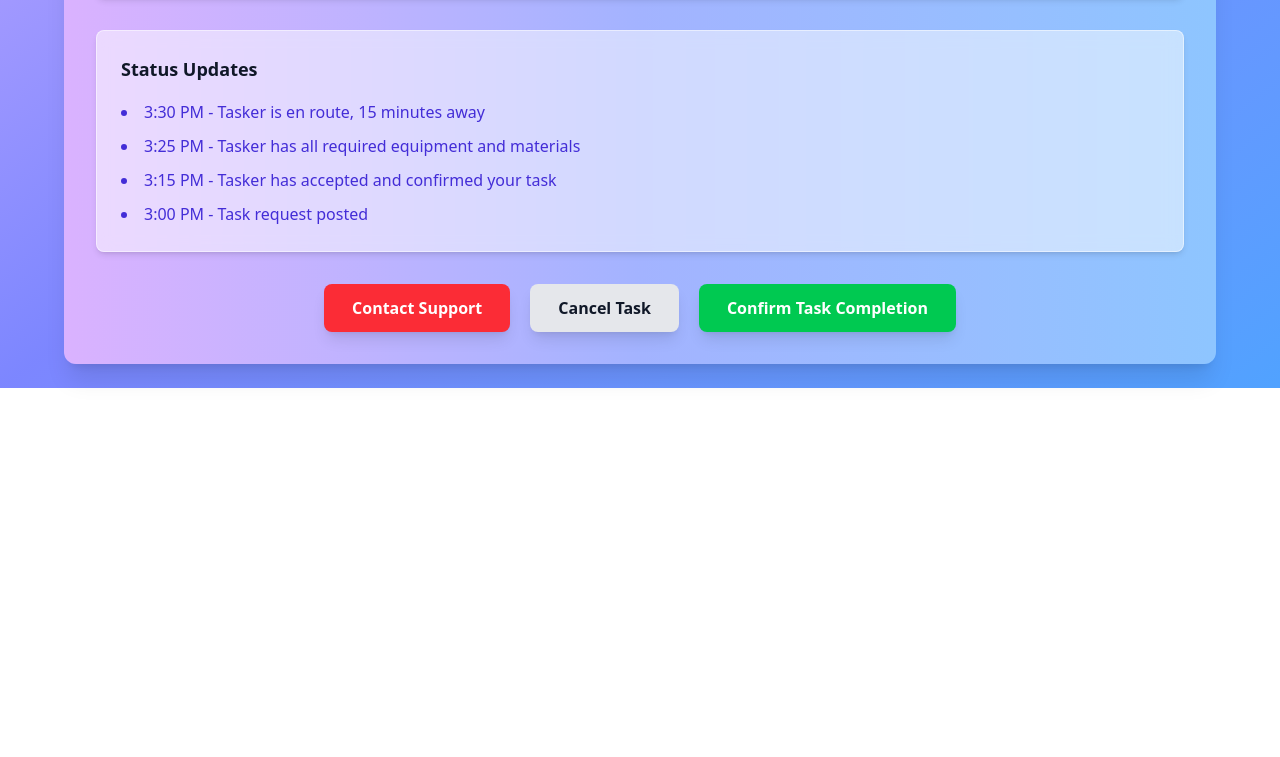
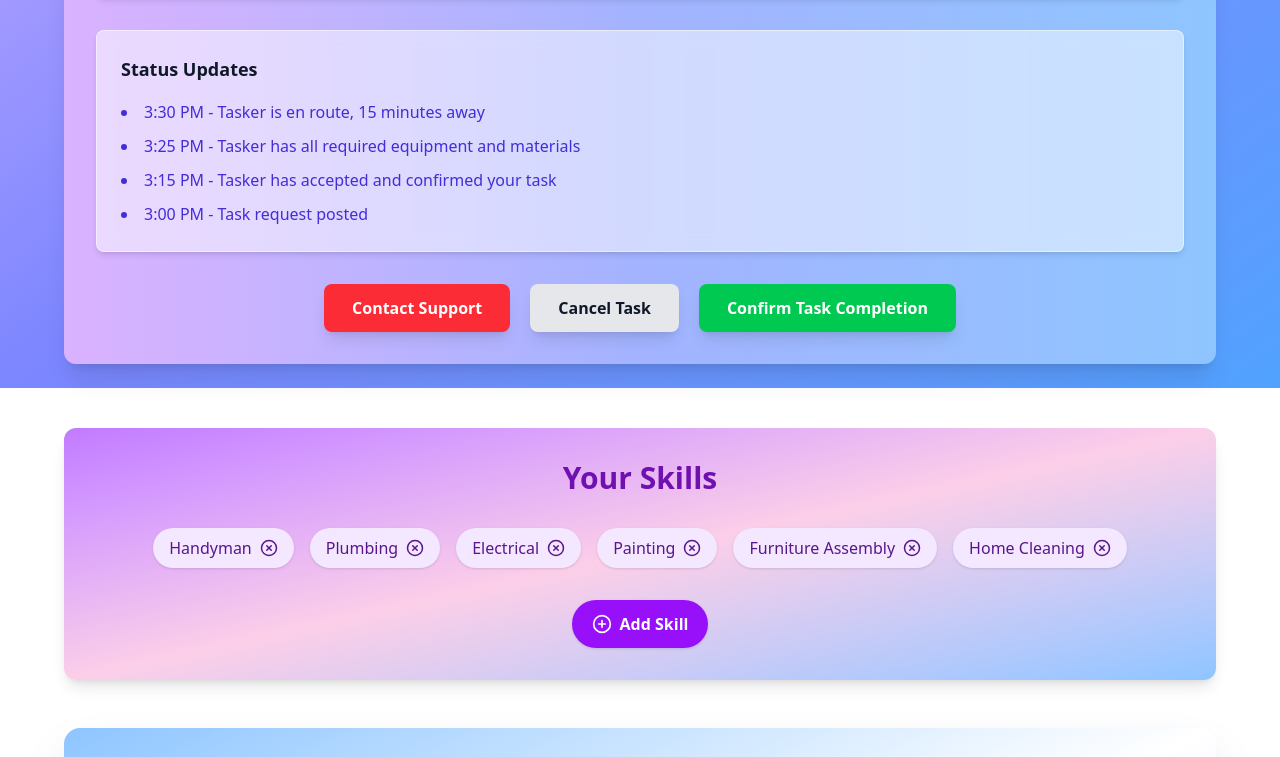
Before and after one commit to Abdul-Baset-Codingal/Taskmatch, a Next.js app: page /dashboard/tasker in a window 1280 px wide. Shown: the part 2040-2797 px from the top of the page. Before the commit the page ends 2428 px from the top, so only its background shows below. Built offline with nearby package versions, Linux system fonts and the light colour scheme.

Commit message:
added some feature

```diff
--- a/src/app/dashboard/tasker/page.tsx
+++ b/src/app/dashboard/tasker/page.tsx
@@ -1,5 +1,7 @@
+import AvailabilitySchedule from '@/components/dashboard/tasker/AvailabilitySchedule';
 import DashboardStats from '@/components/dashboard/tasker/DashboardStats';
 import EditProfile from '@/components/dashboard/tasker/EditProfile';
+import SkillsSection from '@/components/dashboard/tasker/SkillsSection';
 import TaskTabs from '@/components/dashboard/tasker/TaskTabs';
 import UrgentTasks from '@/components/dashboard/tasker/UrgentTasks';
 import Navbar from '@/shared/Navbar';
@@ -29,6 +31,12 @@ const page = () => {
           <div>
             <TaskTabs/>
           </div>
+          <div>
+            <SkillsSection/>
+          </div>
+          <div>
+            <AvailabilitySchedule/>
+          </div>
         </div>
       </div>
     );
--- /dev/null
+++ b/src/components/dashboard/tasker/AvailabilitySchedule.tsx
@@ -0,0 +1,99 @@
+"use client";
+import React, { useState } from "react";
+import { FiPlusCircle, FiTrash2, FiCalendar, FiClock } from "react-icons/fi";
+
+const initialSchedule = [
+  { day: "Monday", time: "9:00 AM - 12:00 PM" },
+  { day: "Wednesday", time: "2:00 PM - 5:00 PM" },
+  { day: "Friday", time: "10:00 AM - 1:00 PM" },
+];
+
+const AvailabilitySchedule = () => {
+  const [schedule, setSchedule] = useState(initialSchedule);
+  const [newDay, setNewDay] = useState("");
+  const [newTime, setNewTime] = useState("");
+
+  const handleAddSchedule = () => {
+    if (newDay && newTime) {
+      setSchedule([...schedule, { day: newDay, time: newTime }]);
+      setNewDay("");
+      setNewTime("");
+    }
+  };
+
+  const handleDelete = (index: number) => {
+    const updated = [...schedule];
+    updated.splice(index, 1);
+    setSchedule(updated);
+  };
+
+  return (
+    <section className="max-w-6xl mx-auto bg-gradient-to-br from-blue-300 via-white to-purple-300 rounded-2xl p-10 shadow-2xl text-gray-900 mt-12">
+      <h2 className="text-4xl font-extrabold mb-10 text-center text-blue-900 drop-shadow-md">
+        <FiCalendar className="inline-block mr-2 text-blue-800" />
+        Availability Schedule
+      </h2>
+
+      <ul className="space-y-5 mb-10">
+        {schedule.map((slot, index) => (
+          <li
+            key={index}
+            className="flex justify-between items-center bg-white/90 border border-blue-200 px-6 py-4 rounded-xl shadow hover:shadow-md transition-all duration-200"
+          >
+            <div className="flex items-start gap-4">
+              <div className="text-blue-600 text-xl pt-1">
+                <FiCalendar />
+              </div>
+              <div>
+                <p className="font-bold text-xl">{slot.day}</p>
+                <p className="text-sm text-gray-700 flex items-center gap-1">
+                  <FiClock className="text-gray-500" /> {slot.time}
+                </p>
+              </div>
+            </div>
+            <button
+              onClick={() => handleDelete(index)}
+              className="text-red-500 hover:text-red-700 transition"
+              title="Delete"
+            >
+              <FiTrash2 size={22} />
+            </button>
+          </li>
+        ))}
+      </ul>
+
+      <div className="flex flex-col sm:flex-row sm:items-center gap-4 justify-center">
+        <div className="relative w-60">
+          <FiCalendar className="absolute top-3 left-3 text-gray-400" />
+          <input
+            type="text"
+            placeholder="Day (e.g., Tuesday)"
+            value={newDay}
+            onChange={(e) => setNewDay(e.target.value)}
+            className="pl-10 pr-4 py-2 border border-blue-300 rounded-lg w-full shadow focus:outline-none focus:ring-2 focus:ring-blue-400"
+          />
+        </div>
+        <div className="relative w-60">
+          <FiClock className="absolute top-3 left-3 text-gray-400" />
+          <input
+            type="text"
+            placeholder="Time (e.g., 3PM - 6PM)"
+            value={newTime}
+            onChange={(e) => setNewTime(e.target.value)}
+            className="pl-10 pr-4 py-2 border border-blue-300 rounded-lg w-full shadow focus:outline-none focus:ring-2 focus:ring-blue-400"
+          />
+        </div>
+        <button
+          onClick={handleAddSchedule}
+          className="flex items-center gap-2 bg-gradient-to-r from-blue-600 to-purple-600 hover:from-blue-700 hover:to-purple-700 text-white px-6 py-2.5 rounded-xl shadow-md hover:shadow-lg transition-all duration-200"
+        >
+          <FiPlusCircle size={20} />
+          Add Slot
+        </button>
+      </div>
+    *!!!!
+    </section>
+  );
+};
+
+export default AvailabilitySchedule;
--- a/src/components/dashboard/tasker/AvailableTasks.tsx
+++ b/src/components/dashboard/tasker/AvailableTasks.tsx
@@ -62,7 +62,6 @@ const AvailableTasks = () => {
       <h2 className="text-3xl font-bold mb-10 text-center text-purple-800">
         Available Tasks
       </h2>
-
       <div className="space-y-8">
         {availableTasks.map((task) => (
           <div
--- /dev/null
+++ b/src/components/dashboard/tasker/SkillsSection.tsx
@@ -0,0 +1,85 @@
+"use client"
+import React, { useState } from "react";
+import { FiPlusCircle, FiXCircle } from "react-icons/fi";
+
+const initialSkills = [
+  "Handyman",
+  "Plumbing",
+  "Electrical",
+  "Painting",
+  "Furniture Assembly",
+  "Home Cleaning",
+];
+
+const SkillsSection = () => {
+  const [skills, setSkills] = useState(initialSkills);
+  const [showInput, setShowInput] = useState(false);
+  const [newSkill, setNewSkill] = useState("");
+
+  const handleAddSkill = () => {
+    const skill = newSkill.trim();
+    if (skill && !skills.includes(skill)) {
+      setSkills([...skills, skill]);
+      setNewSkill("");
+      setShowInput(false);
+    }
+  };
+
+  const handleDeleteSkill = (skillToDelete: string) => {
+    setSkills(skills.filter((skill) => skill !== skillToDelete));
+  };
+
+  return (
+    <section className="max-w-6xl mx-auto bg-gradient-to-br from-purple-400 via-pink-200 to-blue-300 rounded-xl p-8 shadow-lg text-gray-900 mt-10">
+      <h2 className="text-3xl font-bold mb-8 text-center text-purple-800">
+        Your Skills
+      </h2>
+
+      <div className="flex flex-wrap gap-4 justify-center mb-8">
+        {skills.map((skill, idx) => (
+          <div
+            key={idx}
+            className="flex items-center gap-2 bg-purple-100 text-purple-900 px-4 py-2 rounded-full font-medium shadow hover:scale-105 transition-transform duration-200"
+          >
+            <span>{skill}</span>
+            <button
+              onClick={() => handleDeleteSkill(skill)}
+              className="hover:text-red-600 transition"
+            >
+              <FiXCircle className="text-lg" />
+            </button>
+          </div>
+        ))}
+      </div>
+
+      {showInput ? (
+        <div className="flex flex-col sm:flex-row gap-3 items-center justify-center">
+          <input
+            type="text"
+            value={newSkill}
+            onChange={(e) => setNewSkill(e.target.value)}
+            className="px-4 py-2 rounded-lg border border-purple-300 focus:outline-none focus:ring-2 focus:ring-purple-400 shadow"
+            placeholder="Enter a new skill"
+          />
+          <button
+            onClick={handleAddSkill}
+            className="bg-purple-600 text-white px-4 py-2 rounded-lg hover:bg-purple-700 transition"
+          >
+            Add
+          </button>
+        </div>
+      ) : (
+        <div className="flex justify-center">
+          <button
+            onClick={() => setShowInput(true)}
+            className="flex items-center gap-2 bg-purple-600 hover:bg-purple-700 text-white px-5 py-3 rounded-full font-semibold shadow transition"
+          >
+            <FiPlusCircle className="text-xl" /> Add Skill
+          </button>
+        </div>
+      )}
+    </section>
+  );
+};
+
+export default SkillsSection;
```
Also changed, not shown: public/Images/banner1.webp (added).
